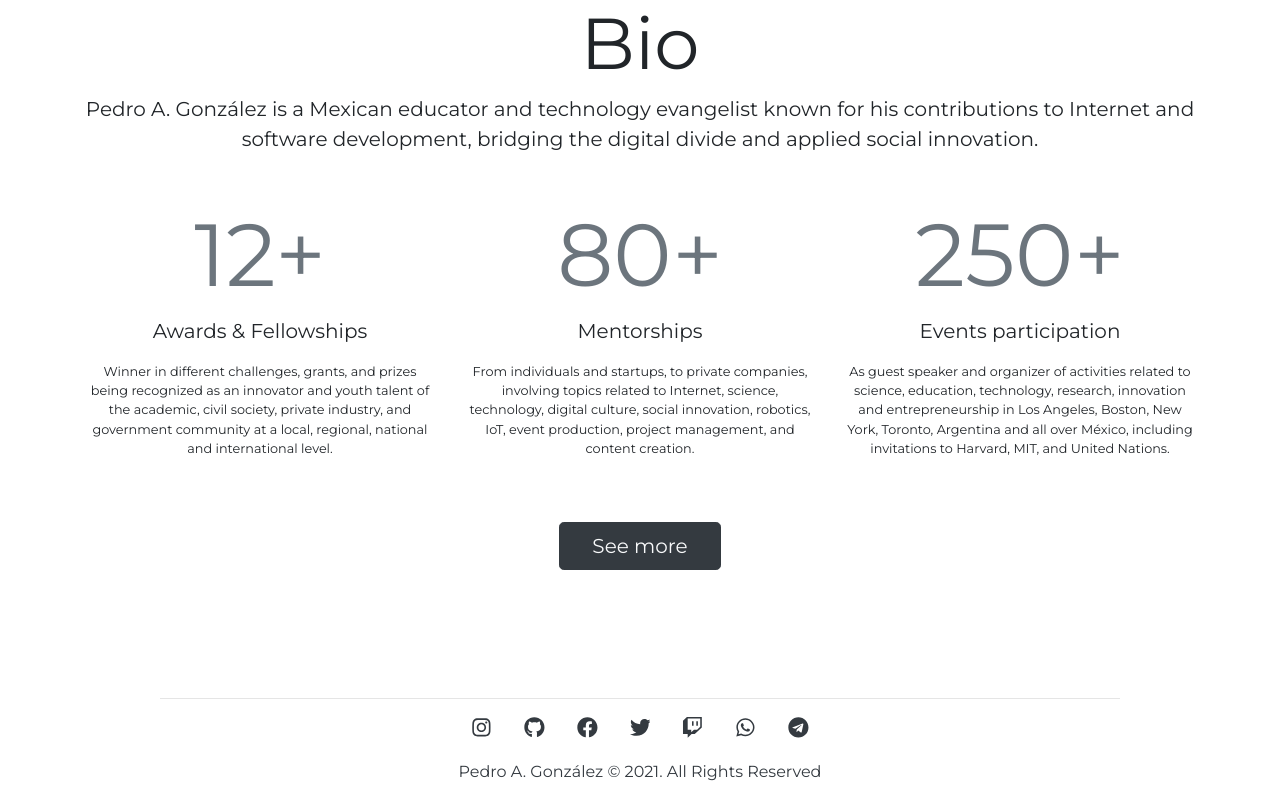
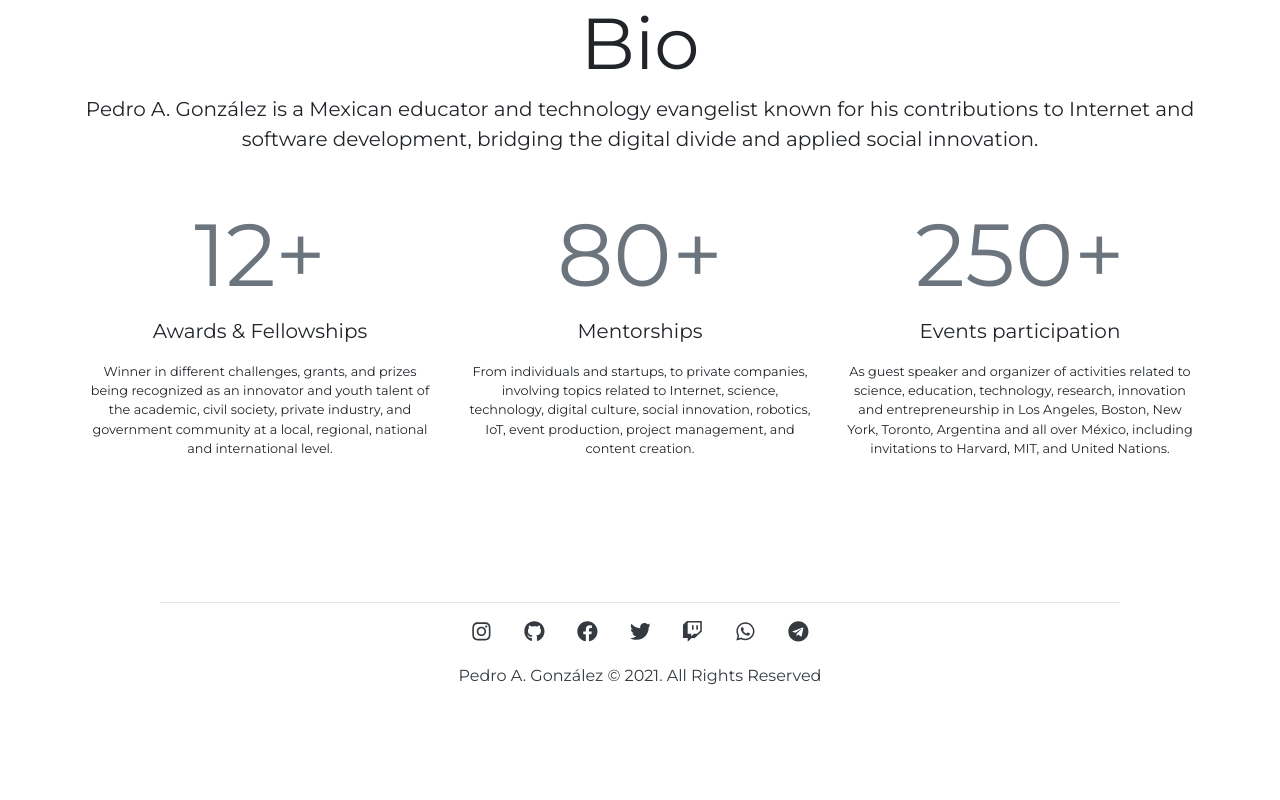
Before and after one commit to pedroagont/pedroagont, a React (Create React App) app: page / in a window 1280 px wide. Shown: the part 1080-1880 px from the top of the page. After the commit the page ends 1784 px from the top, so only its background shows below. Built offline with nearby package versions, Linux system fonts and the light colour scheme.

Commit message:
Remove see more button

```diff
--- a/src/components/Main.js
+++ b/src/components/Main.js
@@ -1,6 +1,5 @@
 import React from 'react';
-import { Jumbotron, Container, Row, Col, Button } from 'reactstrap';
-import { Link } from "react-router-dom";
+import { Jumbotron, Container, Row, Col } from 'reactstrap';
 
 const Main = (props) => {
   return (
@@ -28,10 +27,6 @@ const Main = (props) => {
               <p className="small">As guest speaker and organizer of activities related to science, education, technology, research, innovation and entrepreneurship in Los Angeles, Boston, New York, Toronto, Argentina and all over México, including invitations to Harvard, MIT, and United Nations.</p>
             </Col>
           </Row>
-          <div style={{ height: '3em' }} />
-          <Button color="dark" size="lg">
-            <Link to="/about" className="text-light px-3">See more</Link>
-          </Button>
         </Container>
       </Jumbotron>
     </div>
```
